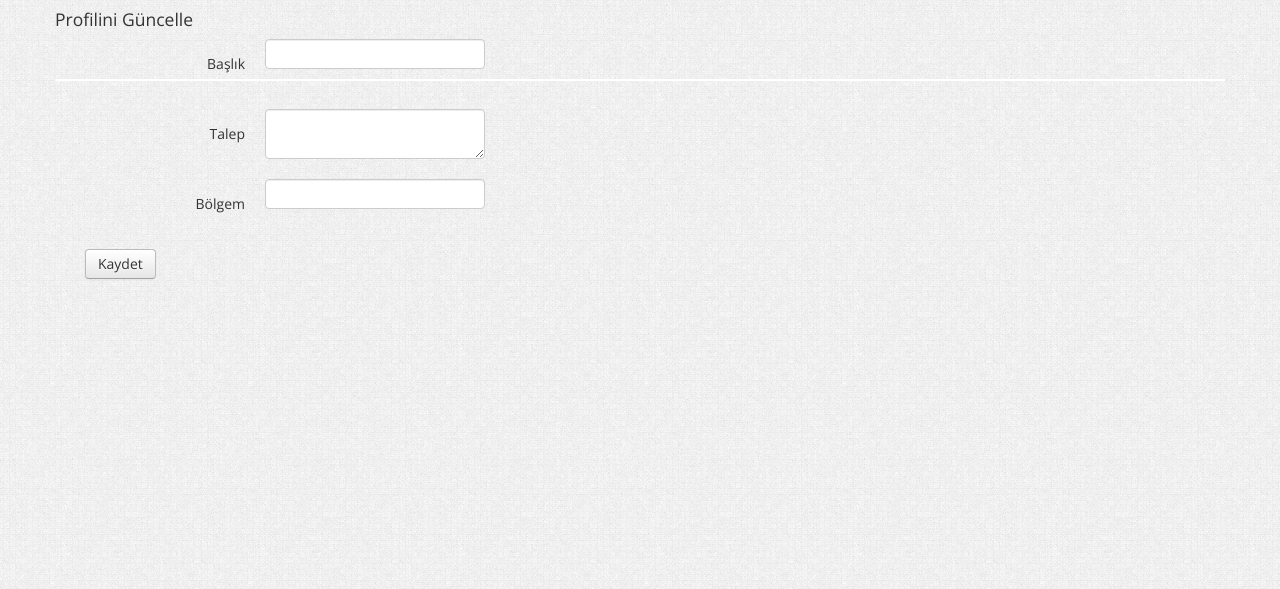
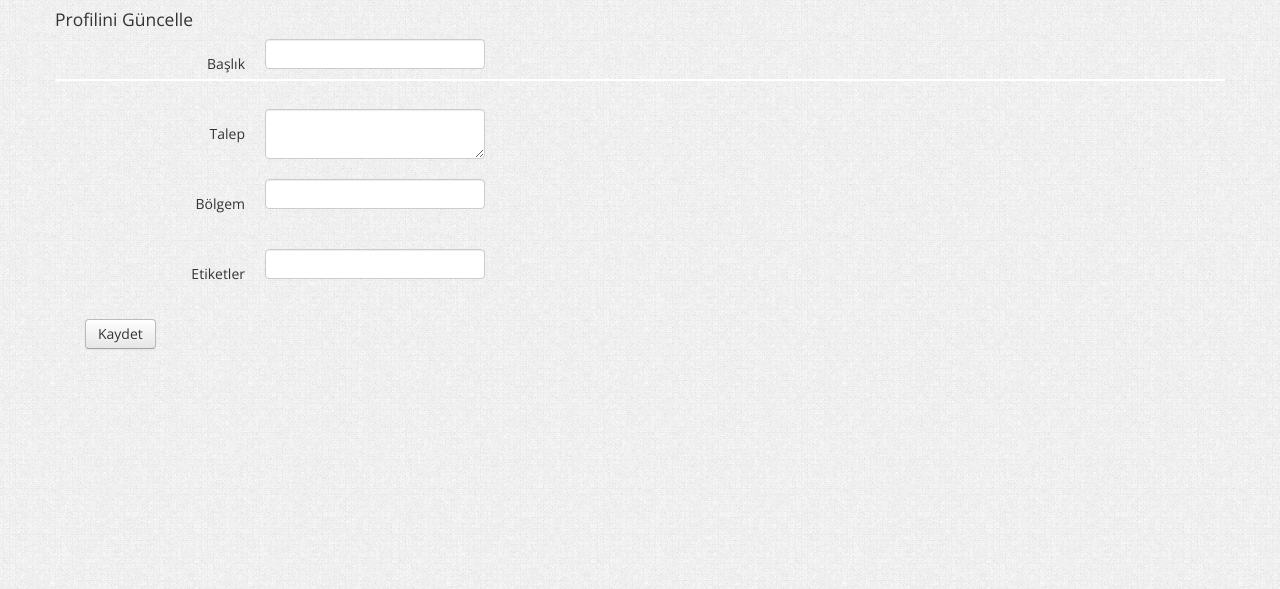
Before and after one commit to zekzekus/GeziMeclise, a Django app: template gezimeclise/templates/causes/cause_create.html in a window 1280 px wide. Shown: the part 147-736 px from the top of the page. Run offline with Django 3.2, Linux system fonts and the light colour scheme; the template is opened without the code that fills it, so the values that code supplies are empty, except form fields; tables that the repository leaves empty hold one stand-in row (values such as "Sample post"); form fields are guessed from the names that the template uses; parts of the project's set-up code (start-up, migrations or seed data) failed here and were passed over; some libraries are stand-ins or nearby versions.

Commit message:
tags added for causes

```diff
--- a/gezimeclise/causes/forms.py
+++ b/gezimeclise/causes/forms.py
@@ -6,4 +6,4 @@ class CauseUpdateForm(ModelForm):
 
     class Meta:
         model = Cause
-        fields = ['title', 'description', 'region']
+        fields = ['title', 'description', 'region', 'tags']
--- a/gezimeclise/templates/causes/cause_create.html
+++ b/gezimeclise/templates/causes/cause_create.html
@@ -22,6 +22,12 @@
     <div class="controls">
       {{form.region}}
     </div>
+    </div>
+  <div class="control-group">
+    <label class="control-label"><h5>Etiketler</h5></label>
+    <div class="controls">
+      {{form.tags}}
+    </div>
   </div>
 <button type="submit" class="btn">Kaydet</button>
  </form>
@@ -30,4 +36,8 @@
 {% block footer %}
 <script src="{{STATIC_URL}}js/jquery-min.js"></script>
 <script src="{{STATIC_URL}}js/jquery.tagsinput.js"></script>
+<link rel="stylesheet" type="text/css" href="{{STATIC_URL}}css/jquery.tagsinput.css"/>
+<script>
+$('#id_tags').tagsInput();
+</script>
 {% endblock %}
```
